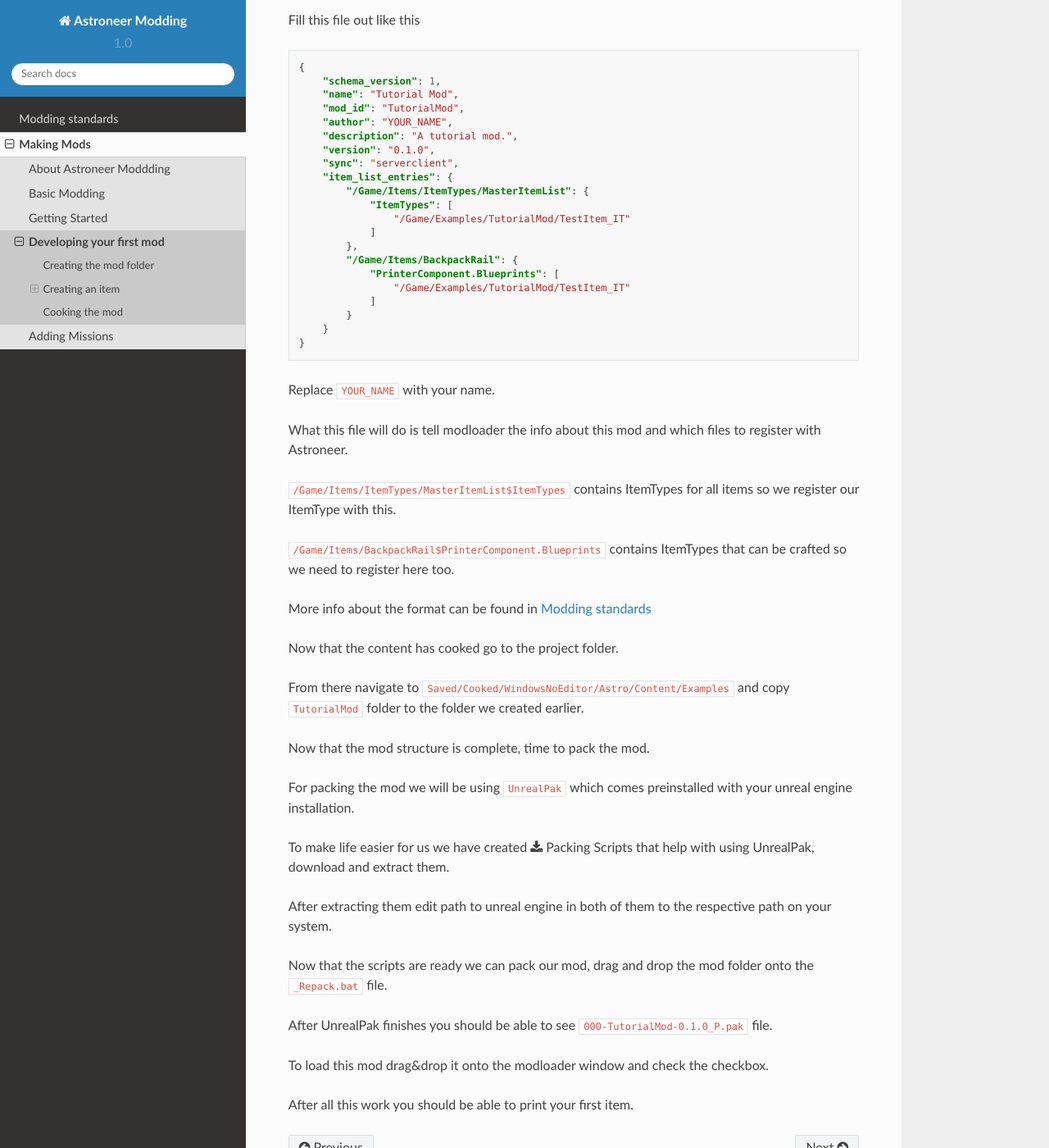
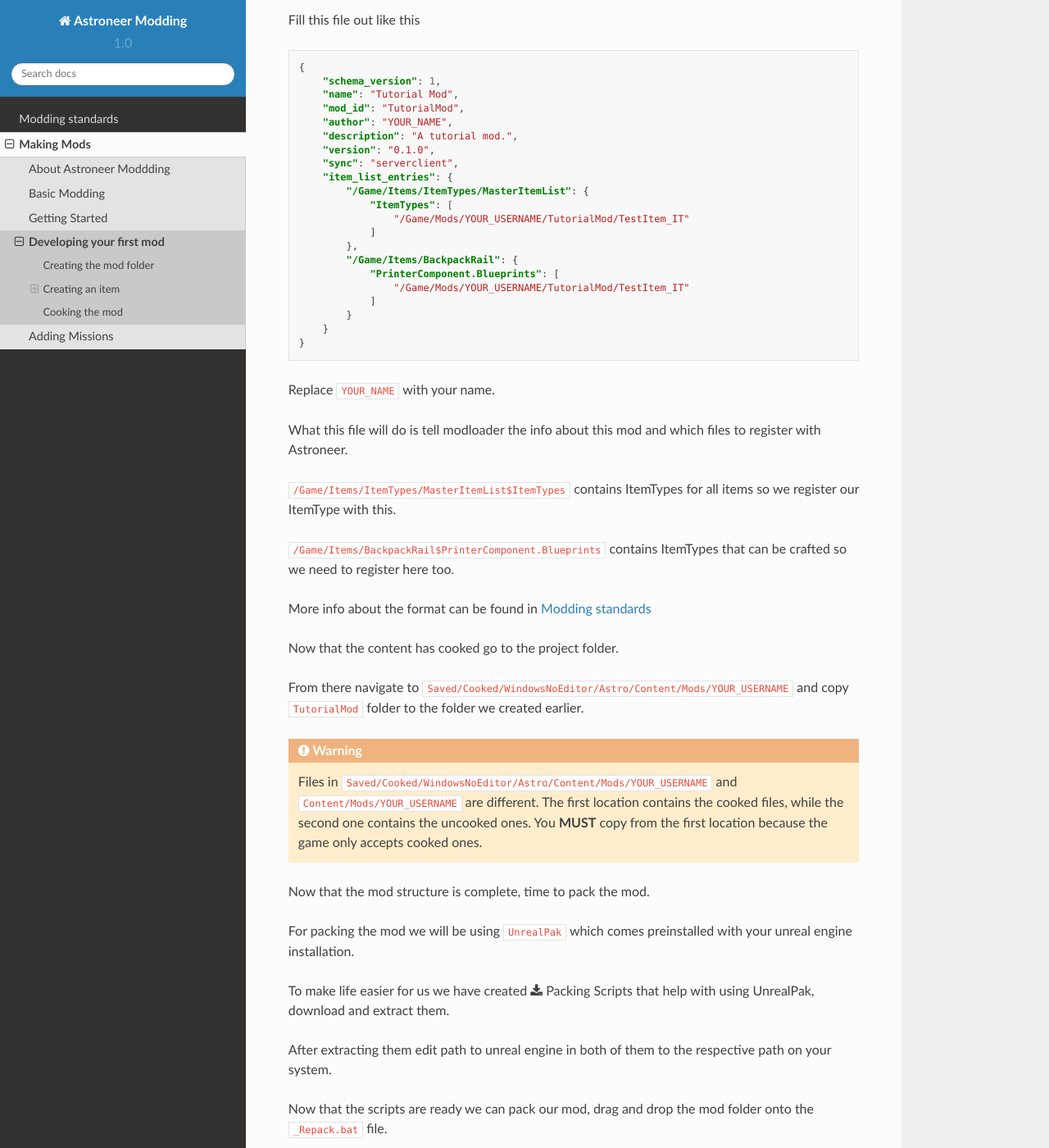
Before and after one commit to AstroTechies/astroneermodding, a Sphinx documentation site: the page built from docs/guides/developingFirstMod.rst, in a window 1280 px wide and 1400 px high, scrolled down 2618 px. Shown: the whole window at 82% size. Built offline with Sphinx 7.4.7 and the Read the Docs theme 2.0.0, drawn with Linux system fonts in a browser that asks for light colours; some of the changed text lies outside the part shown.

Commit message:
updated developingFirstMod for new naming convention, added a warning for uncooked content

```diff
--- a/docs/guides/developingFirstMod.rst
+++ b/docs/guides/developingFirstMod.rst
@@ -9,7 +9,7 @@
 
 To begin making mods you need to create a folder for your mod.
 
-For this tutorial we will create the folder in ``Examples`` and call it ``TutorialMod``.
+For this tutorial we will create the folder in ``Mods/YOUR_USERNAME`` and call it ``TutorialMod``.
 
 Creating an item
 ----------------
@@ -112,12 +112,12 @@
         "item_list_entries": {
             "/Game/Items/ItemTypes/MasterItemList": {
                 "ItemTypes": [
-                    "/Game/Examples/TutorialMod/TestItem_IT"
+                    "/Game/Mods/YOUR_USERNAME/TutorialMod/TestItem_IT"
                 ]
             },
             "/Game/Items/BackpackRail": {
                 "PrinterComponent.Blueprints": [
-                    "/Game/Examples/TutorialMod/TestItem_IT"
+                    "/Game/Mods/YOUR_USERNAME/TutorialMod/TestItem_IT"
                 ]
             }
         }
@@ -136,7 +136,12 @@
 
 Now that the content has cooked go to the project folder.
 
-From there navigate to ``Saved/Cooked/WindowsNoEditor/Astro/Content/Examples`` and copy ``TutorialMod`` folder to the folder we created earlier.
+From there navigate to ``Saved/Cooked/WindowsNoEditor/Astro/Content/Mods/YOUR_USERNAME`` and copy ``TutorialMod`` folder to the folder we created earlier.
+
+.. warning::
+    Files in ``Saved/Cooked/WindowsNoEditor/Astro/Content/Mods/YOUR_USERNAME`` and ``Content/Mods/YOUR_USERNAME`` are different.
+    The first location contains the cooked files, while the second one contains the uncooked ones.
+    You **MUST** copy from the first location because the game only accepts cooked ones.
 
 Now that the mod structure is complete, time to pack the mod.
 
```
